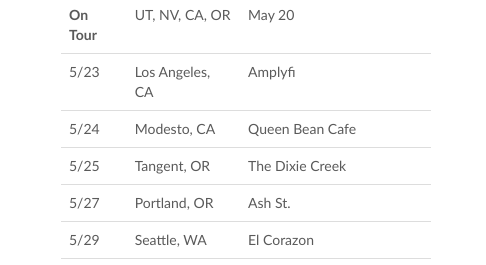
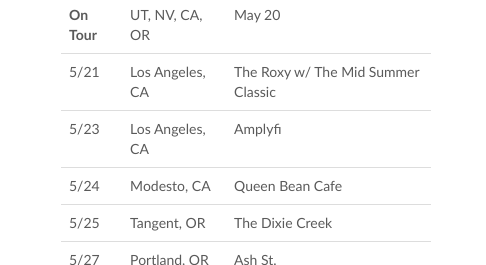
Before and after one commit to dylntrnr/larussorock.com, a plain HTML site: page index.html in a window 1280 px wide. Shown: the part 933-1198 px from the top of the page, 794-1280 px from the left. Drawn offline with Linux system fonts and the light colour scheme.

Commit message:
added the roxy

```diff
--- a/index.html
+++ b/index.html
@@ -469,6 +469,11 @@
               <td>May 20</td>
             </tr>
             <tr>
+              <td>5/21</td>
+              <td>Los Angeles, CA</td>
+              <td>The Roxy w/ The Mid Summer Classic</td>
+            </tr>
+            <tr>
               <td>5/23</td>
               <td>Los Angeles, CA</td>
               <td>Amplyfi</td>
```
